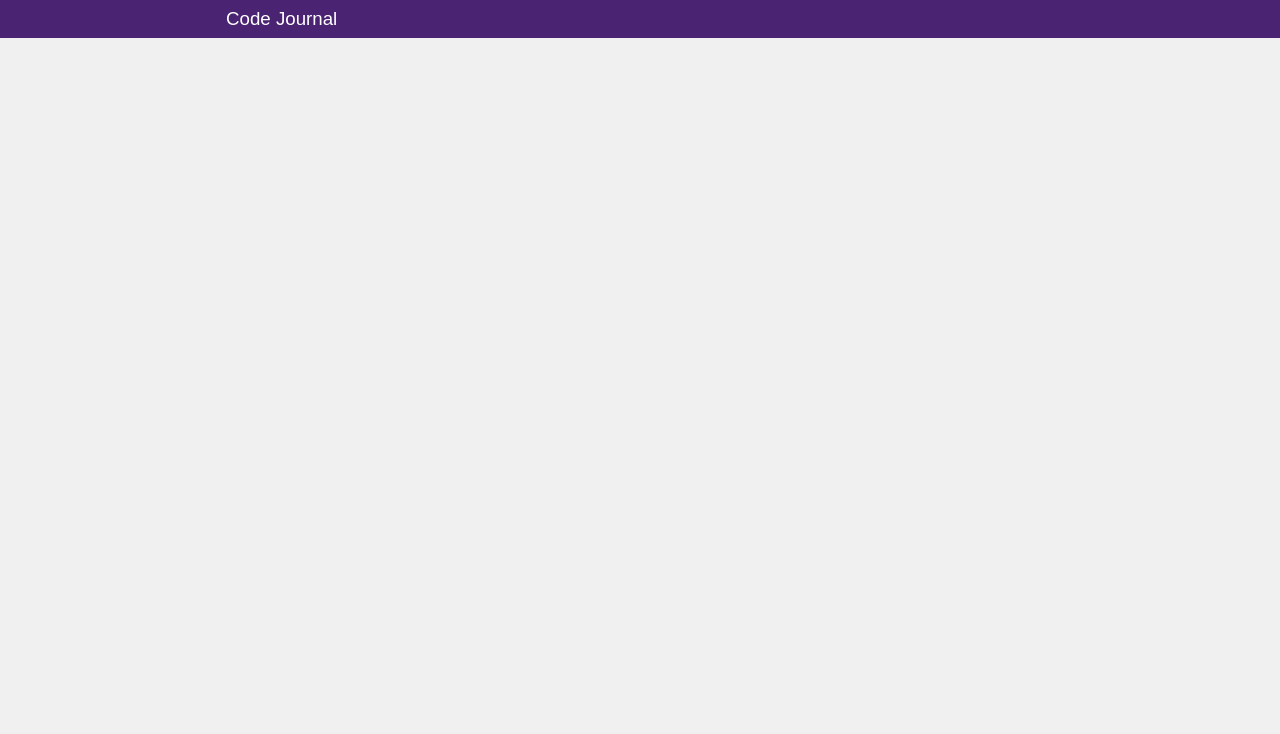
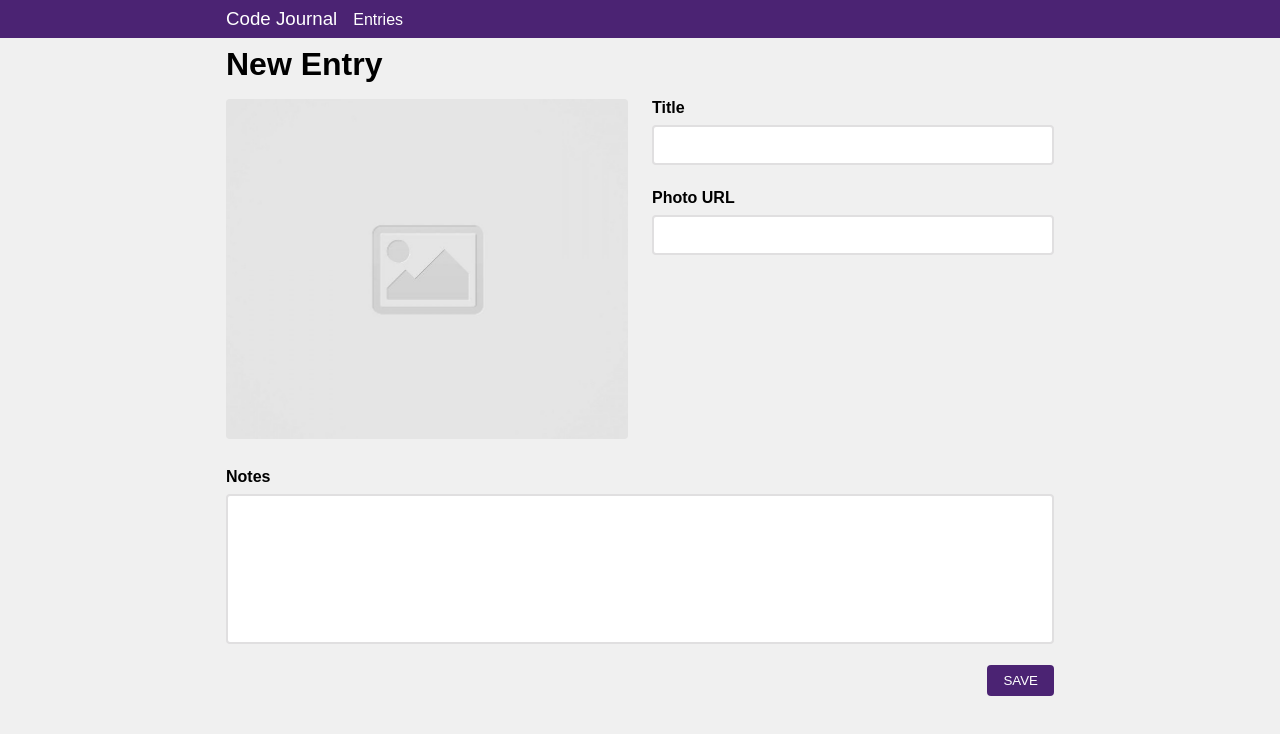
Before and after one commit to jsygo/code-journal, a website: page index.html in a window 1280 px wide. Drawn offline with nearby package versions, Linux system fonts and the light colour scheme; a web font is replaced by a local one.

Commit message:
added anchors for swapping views, submitting journal entry adds entry to page and switches to entries list view, same view is shown before and after refreshing the page.

```diff
--- a/css/styles.css
+++ b/css/styles.css
@@ -78,6 +78,23 @@ button {
   background-color: rgb(75, 35, 115);
 }
 
+.justify-start {
+  display: flex;
+  justify-content: start;
+}
+
+.align-baseline {
+  align-items: baseline;
+}
+
+.margin-r-1rem {
+  margin-right: 1rem;
+}
+
+header a[data-view]:hover {
+  cursor: pointer;
+}
+
 /* entries list styling */
 ul {
   list-style-type: none;
--- a/index.html
+++ b/index.html
@@ -22,15 +22,20 @@
     <div class="background-purple">
       <div class="container">
         <nav class="row white-text">
-          <div class="column-full">
-            <h3 class="font-weight-400">Code Journal</h3>
+          <div class="column-full justify-start align-baseline">
+            <h3 class="font-weight-400 margin-r-1rem">
+              <a data-view="entry-form">Code Journal</a>
+            </h3>
+            <h4 class="font-weight-400">
+              <a data-view="entries">Entries</a>
+            </h4>
           </div>
         </nav>
       </div>
     </div>
   </header>
   <main>
-    <div data-view="entry-form" class="hidden">
+    <div data-view="entry-form" class="">
       <div class="container">
         <form>
           <div class="row">
@@ -85,7 +90,7 @@
         </form>
       </div>
     </div>
-    <div data-view="entries">
+    <div data-view="entries" class="hidden">
       <div class="container">
         <ul>
         </ul>
--- a/js/main.js
+++ b/js/main.js
@@ -1,5 +1,8 @@
 /* global data */
 /* exported data */
+
+// dealing with form submission
+
 var $photoUrl = document.querySelector('#photo-url');
 var $previewImg = document.querySelector('#preview-img');
 
@@ -23,9 +26,14 @@ function formSubmit(event) {
 
   data.entries.unshift(formValues);
 
+  $entriesList.prepend(buildEntryTree(formValues));
+
   $previewImg.setAttribute('src', 'images/placeholder-image-square.jpg');
 
   $entryForm.reset();
+
+  $entryFormView.setAttribute('class', 'hidden');
+  $entriesListView.setAttribute('class', '');
 }
 
 $entryForm.addEventListener('submit', formSubmit);
@@ -81,6 +89,38 @@ function contentLoadedHandler(event) {
   for (var i = 0; i < data.entries.length; i++) {
     $entriesList.append(buildEntryTree(data.entries[i]));
   }
+
+  var previousView = data.view;
+  setView(previousView);
 }
 
 window.addEventListener('DOMContentLoaded', contentLoadedHandler);
+
+// view swapping
+
+var $navBar = document.querySelector('header');
+var $views = document.querySelectorAll('main div[data-view]');
+var $entryFormView = document.querySelector('main div[data-view="entry-form');
+var $entriesListView = document.querySelector('main div[data-view="entries');
+
+function swapPages(event) {
+  if (!event.target.matches('a[data-view]')) {
+    return;
+  }
+
+  var dataView = event.target.getAttribute('data-view');
+  setView(dataView);
+}
+
+$navBar.addEventListener('click', swapPages);
+
+function setView(view) {
+  for (var i = 0; i < $views.length; i++) {
+    if ($views[i].getAttribute('data-view') === view) {
+      $views[i].setAttribute('class', '');
+      data.view = view;
+    } else {
+      $views[i].setAttribute('class', 'hidden');
+    }
+  }
+}
```
